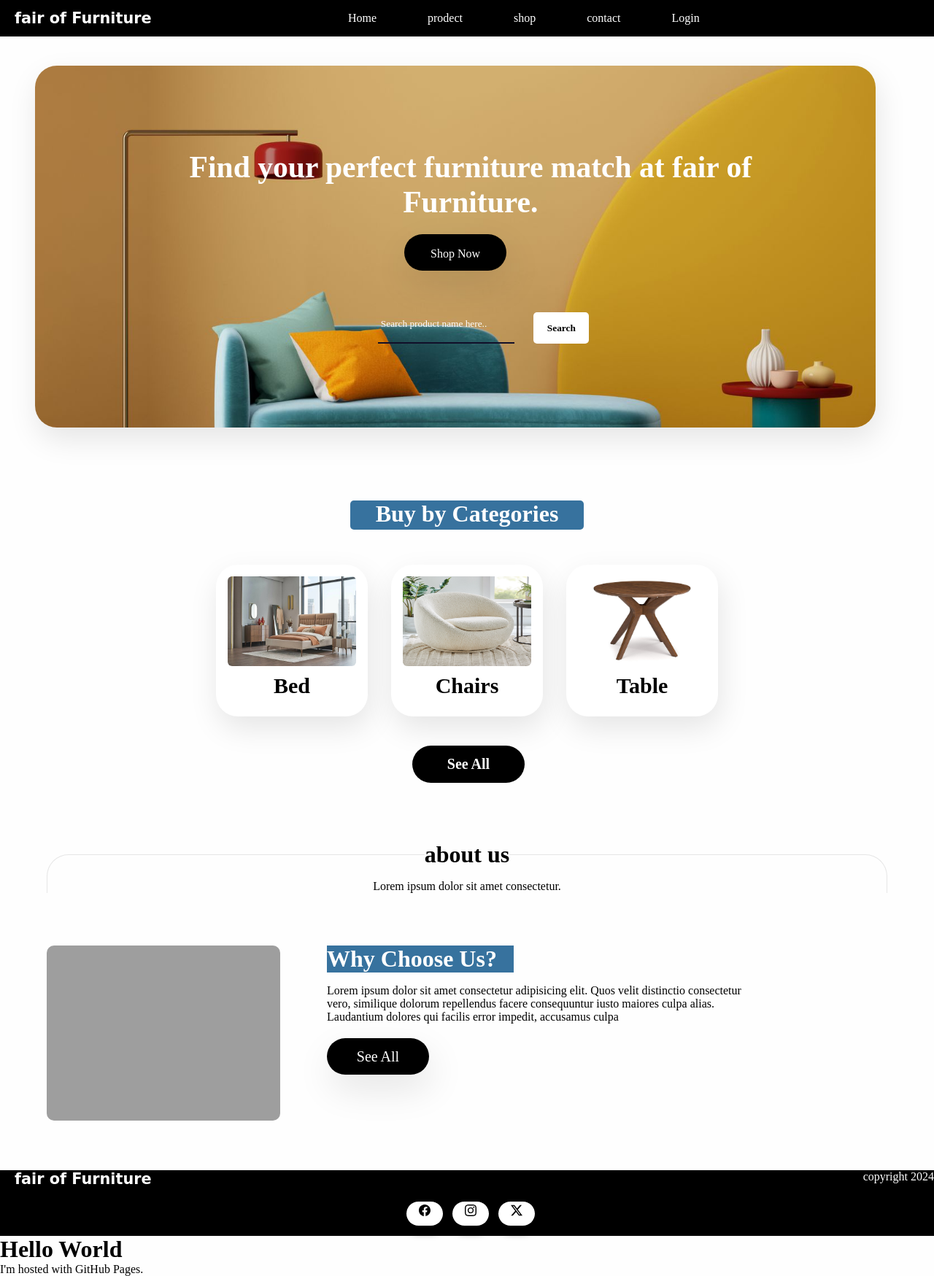
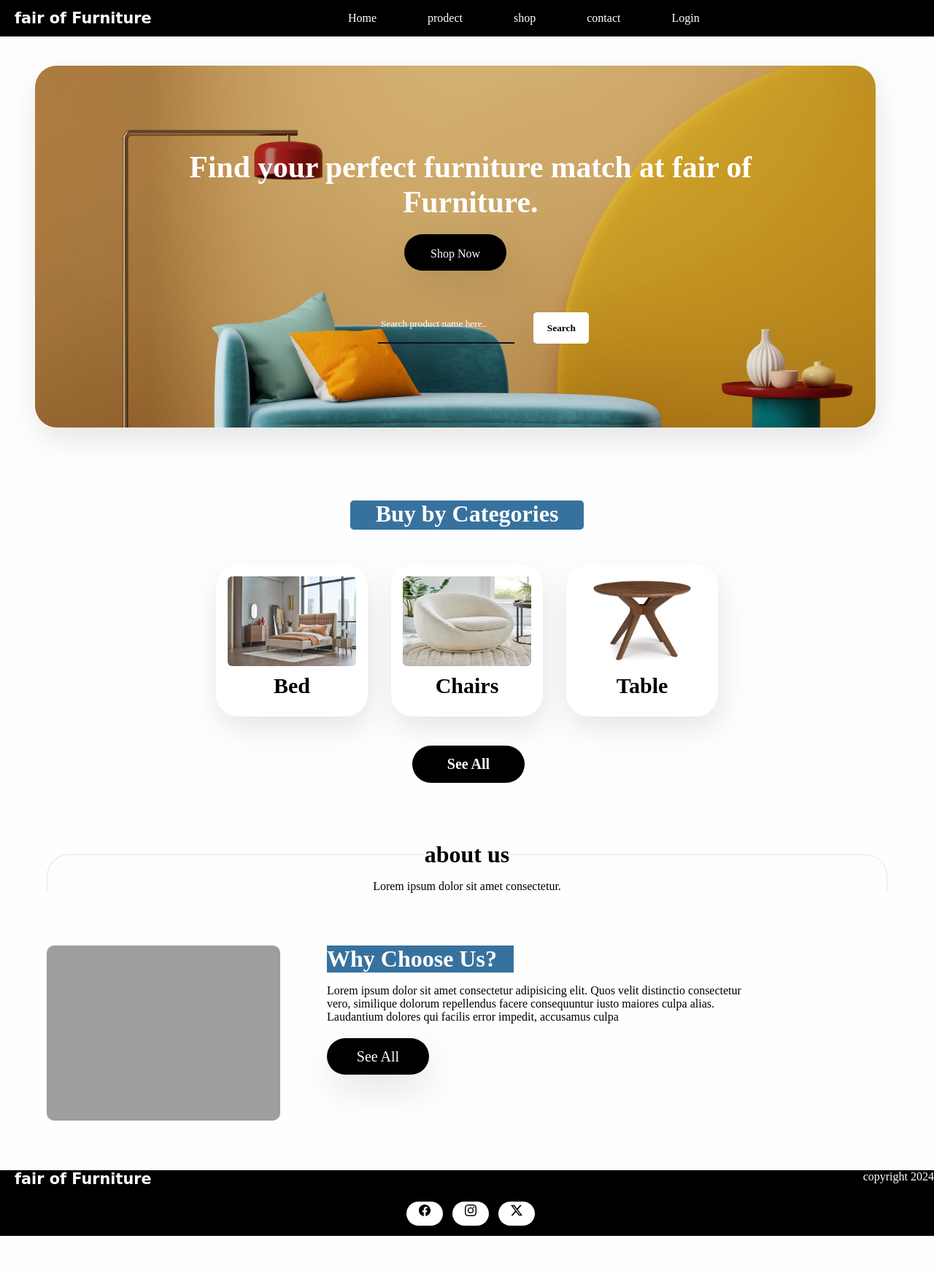
Before and after one commit to Mariaa888/HomeWork, a PHP site: page / in a window 1280 px wide. Shown: the whole page at 73% size. After the commit the page ends 1694 px from the top, so only its background shows below. Run offline with PHP 8.4, Linux system fonts and the light colour scheme; grey boxes are pictures that could not be loaded.

Commit message:
initial commit

```diff
--- a/index.php
+++ b/index.php
@@ -195,10 +195,6 @@ session_start();
     <script src="js/home1.js">
     </script>
 
-        <h1>Hello World</h1>
-        <p>I'm hosted with GitHub Pages.</p>
 
-    </html>
 </body>
-
 </html>
```
